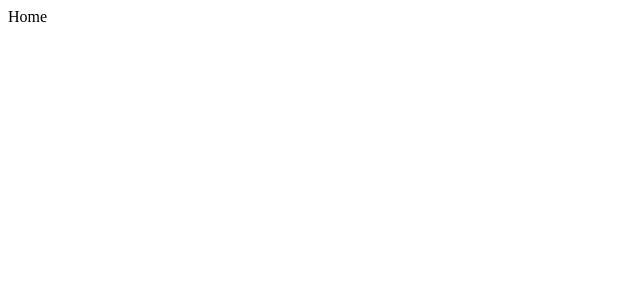
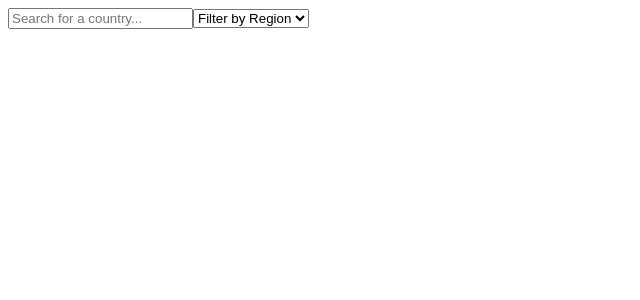
Before and after one commit to moryyiim/countries-app, a React (Create React App) app: page / in a window 1280 px wide. Shown: the top 300 px of the page, without its empty margins (0-640 px from the left). Built offline with nearby package versions, Linux system fonts and the light colour scheme.

Commit message:
add useEffect to filter countries

```diff
--- a/src/components/Home.jsx
+++ b/src/components/Home.jsx
@@ -7,7 +7,47 @@ const Home = () => {
   const [selectedRegion, setSelectedRegion] = useState("All");
   const [searchInput, setSearchInput] = useState("");
 
-  return <div>Home</div>;
+  useEffect(() => {
+    const fetchData = async () => {
+      try {
+        const res = await fetch("/data.json");
+        const data = await res.json();
+        setCountries(data);
+        setFilteredCountries(data);
+      } catch (err) {
+        console.log("Error fetching country data: error");
+      }
+    };
+  }, []);
+
+  useEffect(() => {
+    const filtered = countries.filter((country) => {
+      const searchTermMatch = country.name
+        .toLowerCase()
+        .includes(searchTerm.toLowerCase());
+
+      const regionMatch =
+        selectedRegion === "All" || country.region === selectedRegion;
+
+      return searchTermMatch & regionMatch;
+    });
+    setFilteredCountries(filtered);
+  }, [searchTerm, selectedRegion, countries]);
+
+  return (
+    <>
+      <input type="text" placeholder="Search for a country..." />
+
+      <select>
+        <option value="All">Filter by Region</option>
+        <option value="Africa">Africa</option>
+        <option value="Americas">Americas</option>
+        <option value="Asia">Asia</option>
+        <option value="Europe">Europe</option>
+        <option value="Oceania">Oceania</option>
+      </select>
+    </>
+  );
 };
 
 export default Home;
```
